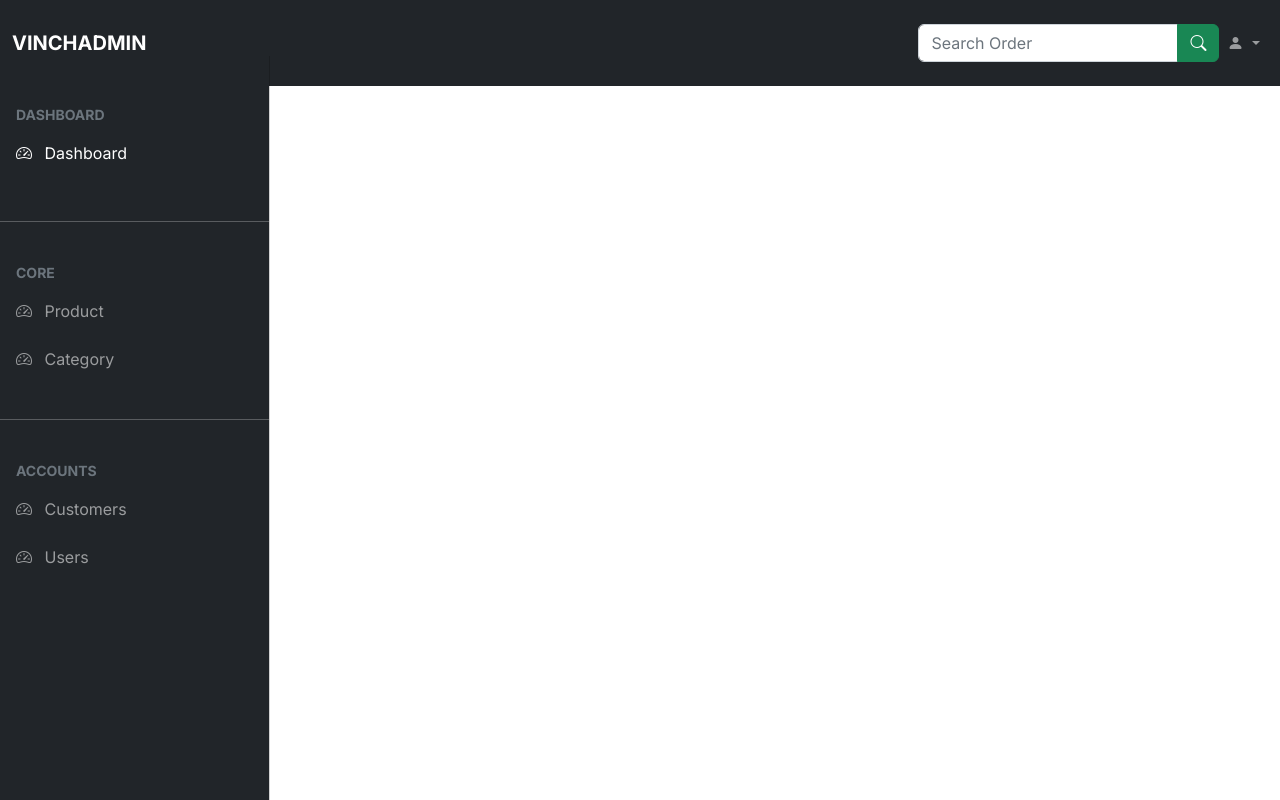
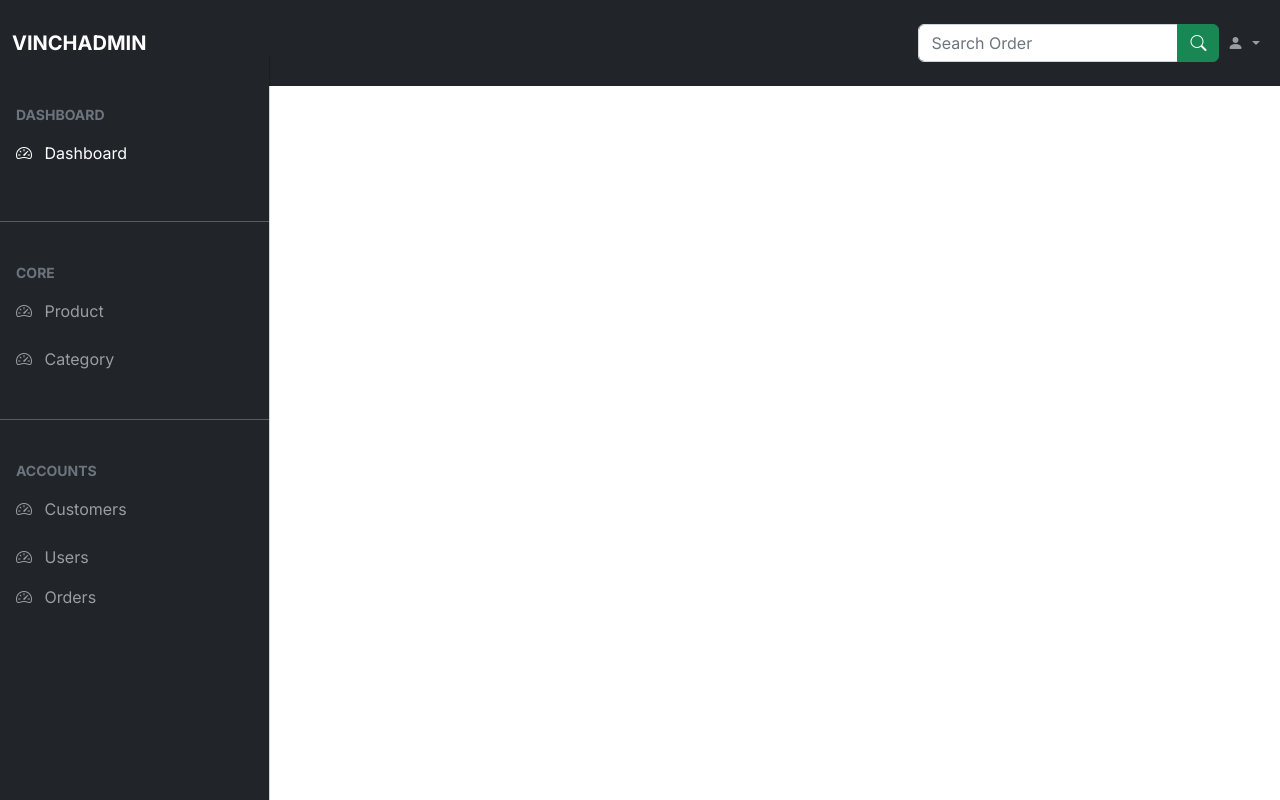
Before and after one commit to solomonbestz/vinch, a Django app: page /dashboard/ in a window 1280 px wide. Run offline with Django 4.2, Linux system fonts and the light colour scheme; some libraries are stand-ins or nearby versions.

Commit message:
added orders link to dashboard

```diff
--- a/templates/admindashboard/home.html
+++ b/templates/admindashboard/home.html
@@ -103,6 +103,12 @@
                      <span>Users</span>
                   </a>
                </li>
+               <li>
+                  <a href="#" class="nav-link px-3">
+                     <span class="me-2"><i class="bi bi-speedometer2"></i></span>
+                     <span>Orders</span>
+                  </a>
+               </li>
             </ul>
          </nav>
       </div>
```
